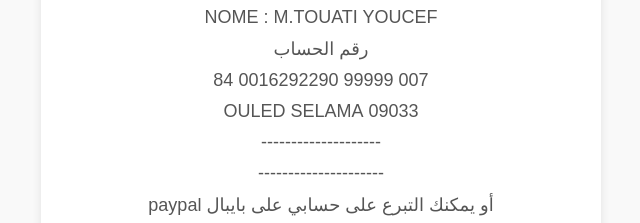
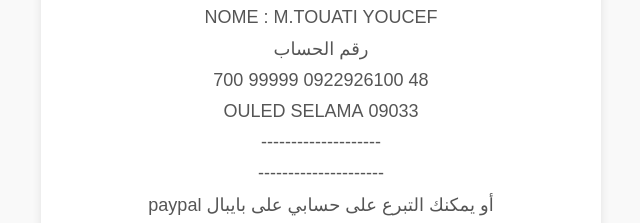
Before and after one commit to youcef847/support-me, a plain HTML site: page index.html in a window 1280 px wide. Shown: the part 149-372 px from the top of the page, 319-959 px from the left. Drawn offline with Linux system fonts and the light colour scheme.

Commit message:
Update index.html

```diff
--- a/index.html
+++ b/index.html
@@ -37,7 +37,7 @@
     <h2>تفاصيل الحساب البريدي الجزائري</h2>
     <p>NOME : M.TOUATI YOUCEF</p>
     <p>رقم الحساب</p>
-    <p>007 99999 0016292290 84</p>
+    <p>48 0922926100 99999 700</p>
     <p>09033 OULED SELAMA</p>
     <p>--------------------</p>
     <p>---------------------</p>
```
